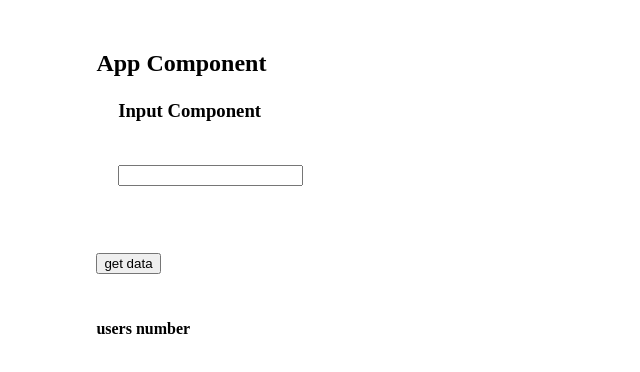
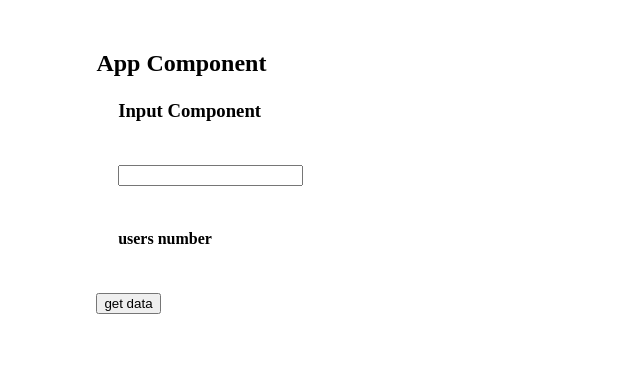
Before and after one commit to AhmedelheGery/Vue-Workshop, a Vue app: page / in a window 1280 px wide. Shown: the top 372 px of the page, without its empty margins (0-640 px from the left). Built offline with nearby package versions, Linux system fonts and the light colour scheme.

Commit message:
step-5-share-data-from-parent-to-child-using-props

```diff
--- a/src/App.vue
+++ b/src/App.vue
@@ -1,9 +1,12 @@
 <template>
   <div>
     <h2>App Component</h2>
-    <SearchInput v-on:inputChange="onInputChange" />
+    <SearchInput
+    v-on:inputChange="onInputChange"
+    v-bind:users="users"
+    />
     <button @click="onFetchData">get data</button>
-    <h4>users number {{ users }}</h4>
+    <!-- <h4>users number {{ users }}</h4> -->
   </div>
 </template>
 
--- a/src/components/SearchInput.vue
+++ b/src/components/SearchInput.vue
@@ -2,6 +2,8 @@
     <div>
         <h3>Input Component</h3>
         <input type="text" v-on:input="onInputChange">
+         <h4>users number {{ users }}</h4>
+
     </div>
 </template>
 
@@ -13,7 +15,8 @@ export default {
             // console.log("value from child",e.target.value);
             this.$emit("inputChange",e.target.value)
         }
-    }
+    },
+    props : ["users"]
 
 }
 </script>
```
